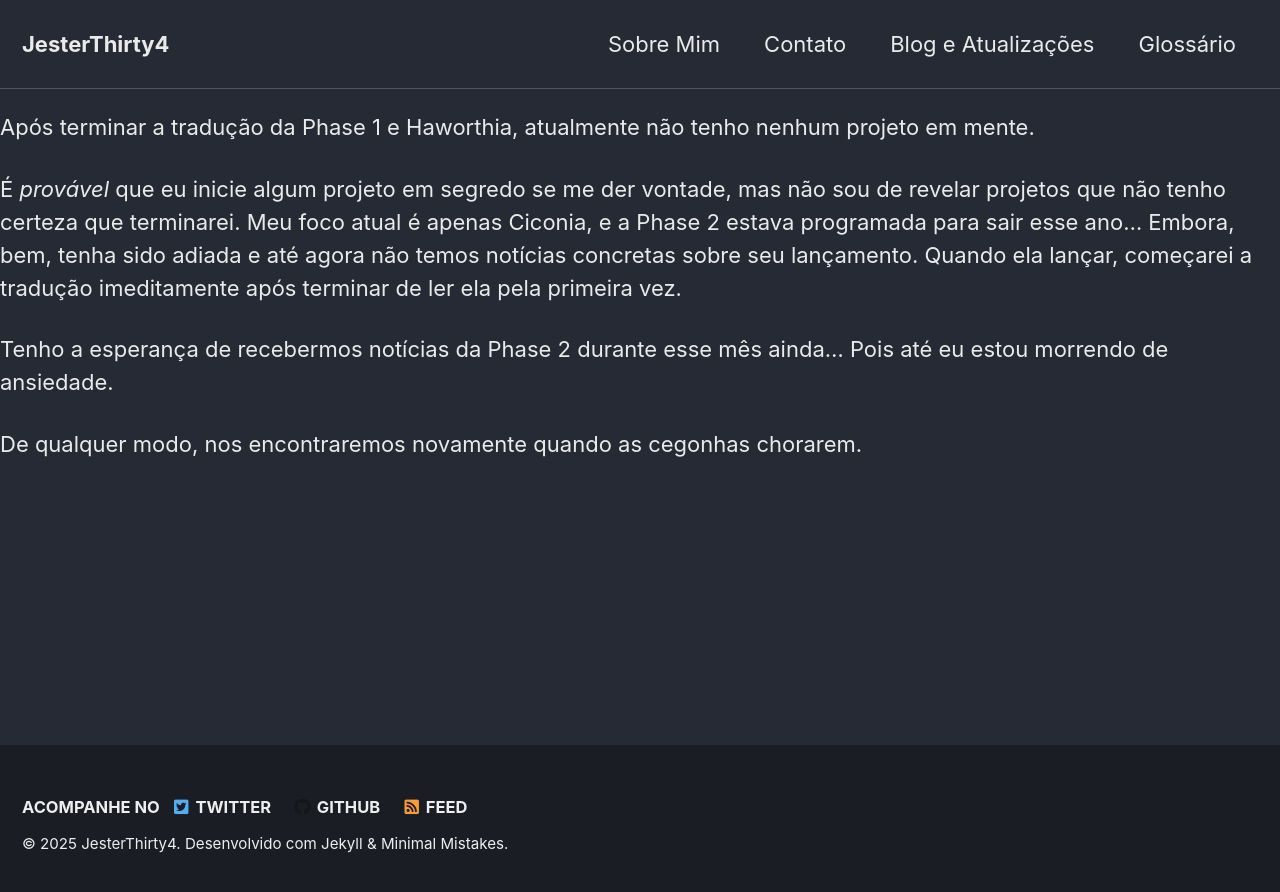
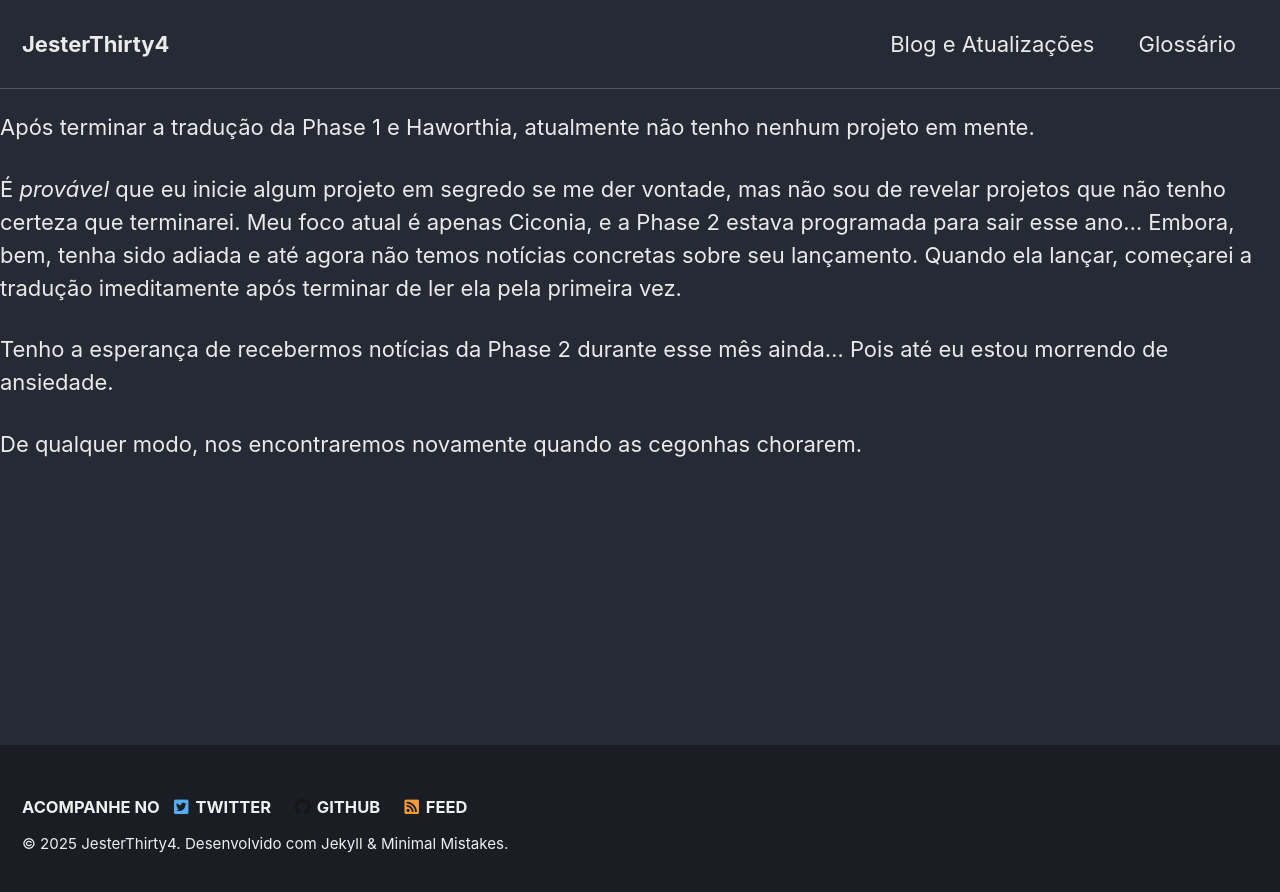
Before and after one commit to JesterThirty4/JesterThirty4.github.io, a Jekyll site: the page built from _posts/2020-09-07-Sobre futuros projetos.md, in a window 1280 px wide. Shown: the top 892 px of the page. Built offline with Jekyll 4.4.1, drawn with Linux system fonts in a browser that asks for light colours; cached includes are drawn as plain includes; our own code applies the rules of GitHub Pages for plain Markdown files.

Commit message:
Update navigation.yml

```diff
--- a/_data/navigation.yml
+++ b/_data/navigation.yml
@@ -1,9 +1,5 @@
 # main links
 main:
-  - title: "Sobre Mim"
-    url: /_pages/sobre-mim/
-  - title: "Contato"
-    url: /_pages/contato
   - title: "Blog e Atualizações"
     url: /_pages/blog/
   - title: "Glossário"
```
